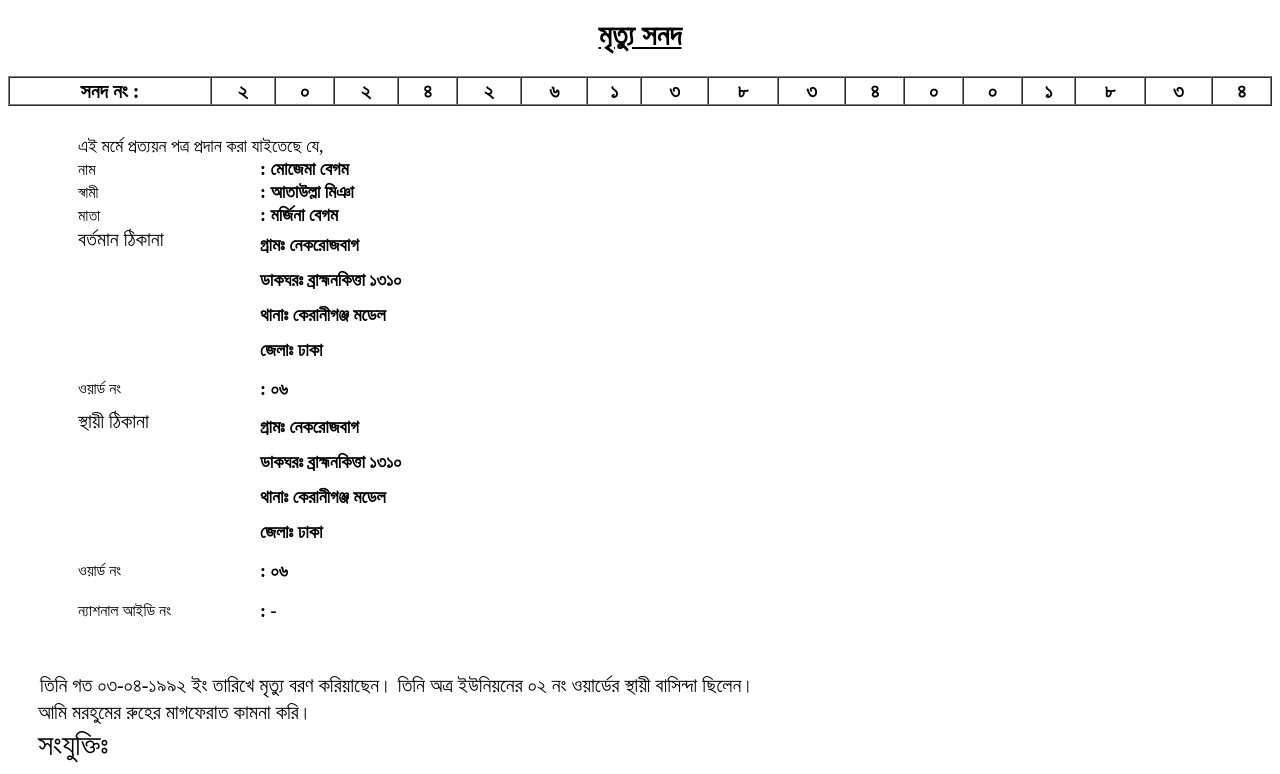
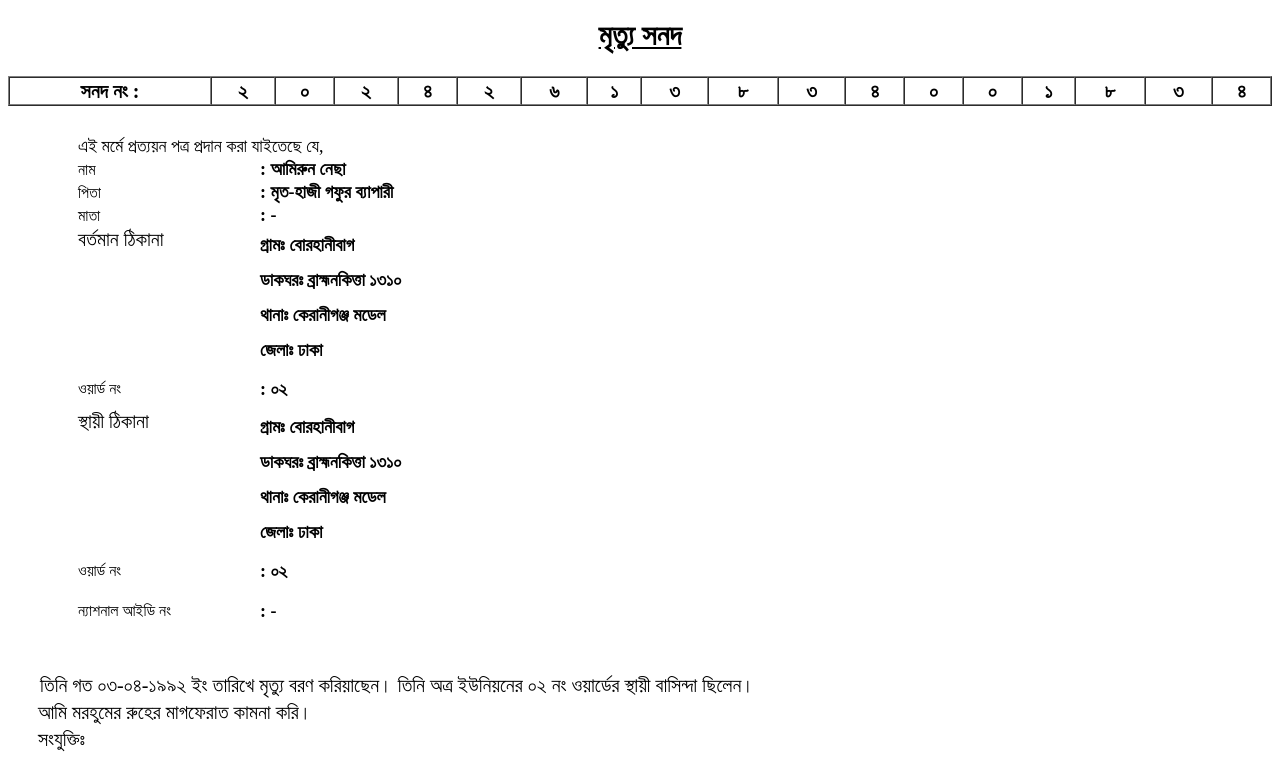
Before and after one commit to kalindiup/index.php-onlinetrack-deathCertificate_jachai-id-5612db2285c12d5b1b3b0669c53c3f309b304123, a plain HTML site: page index.html in a window 1280 px wide. Shown: the part 131-905 px from the top of the page. Drawn offline with Linux system fonts and the light colour scheme.

Commit message:
Update index.html

```diff
--- a/index.html
+++ b/index.html
@@ -76,46 +76,46 @@
 				</tr>
 				<tr>
 					<td  style="font-size:16px; padding-left:50px; font-color:black; width:180px; ">নাম  </font>  </td>
-					<td><font style="font-size:18px;  font-weight:bold;">: মোজেমা বেগম </font></td>
+					<td><font style="font-size:18px;  font-weight:bold;">: আমিরুন নেছা </font></td>
 				</tr>
 
 
 					<tr>
-						<td  style="font-size:16px; padding-left:50px; "> স্বামী </td>
-						<td><font style="font-size:18px;  font-weight:bold;">: আতাউল্লা মিঞা  </font></td>
+						<td  style="font-size:16px; padding-left:50px; "> পিতা </td>
+						<td><font style="font-size:18px;  font-weight:bold;">: মৃত-হাজী গফুর ব্যাপারী </font></td>
 					</tr>
 
 
 					<tr>
 						<td  style="font-size:16px;padding-left:50px; ">মাতা </td>
-						<td><font style="font-size:18px;  font-weight:bold;">:  মর্জিনা বেগম </font></td>
+						<td><font style="font-size:18px;  font-weight:bold;">: - </font></td>
 					</tr>
 
 
                     <tr>
 					    <td nowrap align="left" style="font-size:20px; padding-left:50px; vertical-align:top; ">বর্তমান ঠিকানা </td>
 						<td><p style="padding-top:0px;line-height:35px;font-size:18px;  font-weight:bold;" class='bold'>
-						   গ্রামঃ নেকরোজবাগ <br>
+						   গ্রামঃ বোরহানীবাগ <br>
 						                    ডাকঘরঃ ব্রাহ্মনকিত্তা ১৩১০<br>
 						                    থানাঃ কেরানীগঞ্জ মডেল<br>
 						                    জেলাঃ ঢাকা </p></td>
 					</tr>
 					<tr>
 					    <td  nowrap style="font-size:16px; padding-left:50px; width:50px; height:40px; ">ওয়ার্ড নং </td>
-						<td><font style="font-size:18px;  font-weight:bold;">: ০৬</font></td>
+						<td><font style="font-size:18px;  font-weight:bold;">: ০২</font></td>
 					</tr>
 
 					<tr>
 					    <td nowrap align="left" style="font-size:20px; padding-left:50px; vertical-align:top; ">স্থায়ী ঠিকানা </td>
 						<td><p style="padding-top:0px; line-height:35px;font-size:18px;  font-weight:bold;" class='bold'>
-						   গ্রামঃ নেকরোজবাগ <br>
+						   গ্রামঃ বোরহানীবাগ <br>
 						              ডাকঘরঃ ব্রাহ্মনকিত্তা ১৩১০<br>
 						                    থানাঃ কেরানীগঞ্জ মডেল<br>
 						                    জেলাঃ ঢাকা </p></td>
 					</tr>
 					<tr>
 					    <td  nowrap style="font-size:16px; padding-left:50px; width:50px; height:40px; ">ওয়ার্ড নং </td>
-						<td><font style="font-size:18px;  font-weight:bold;">: ০৬</font></td>
+						<td><font style="font-size:18px;  font-weight:bold;">: ০২</font></td>
 					</tr>
 
 										<tr>
@@ -134,7 +134,7 @@
 					<td colspan="2" align="left" style="padding-left:28px; font-size:20px;">  আমি মরহুমের রুহের মাগফেরাত কামনা করি। </td>
 				  </tr>
 				  <tr>
-					<td colspan="2" align="left" style="padding-left:28px; font-size:30px;">  সংযুক্তিঃ </td>
+					<td colspan="2" align="left" style="padding-left:28px; font-size:20px;">  সংযুক্তিঃ </td>
 				  </tr>
 			</table>
 		</div>
```
